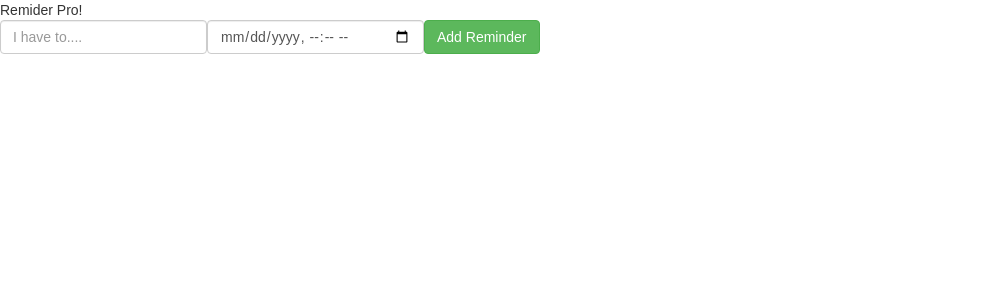
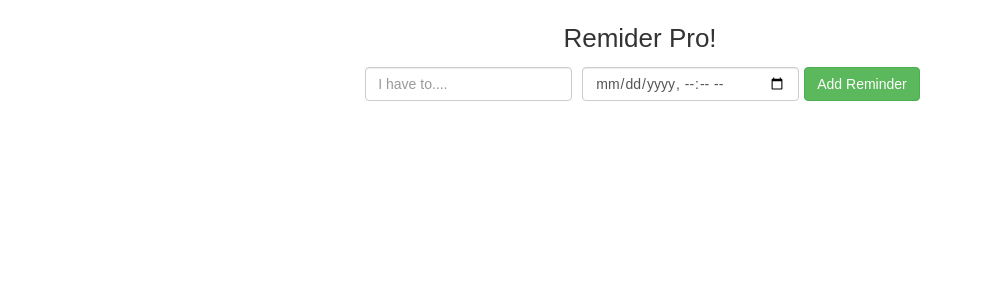
Before and after one commit to ReactiveSainz/Reminder, a React (Create React App) app: page / in a window 1280 px wide. Shown: the top 300 px of the page, without its empty margins (0-983 px from the left). Built offline with nearby package versions, Linux system fonts and the light colour scheme.

Commit message:
added: css

```diff
--- a/src/styles/App.css
+++ b/src/styles/App.css
@@ -0,0 +1,28 @@
+.App {
+  padding-top: 20px;
+  display: flex;
+  flex-direction: column;
+  align-items: center;
+}
+
+.tittle {
+  text-align: center;
+  font-size: 26px;
+}
+
+.ReminderForm {
+  padding: 5px;
+}
+
+input {
+  margin: 5px;
+}
+
+.list-item {
+  display: inline-block;
+}
+
+.button-delete {
+  float: right;
+  padding-left: 5px;
+}
```
